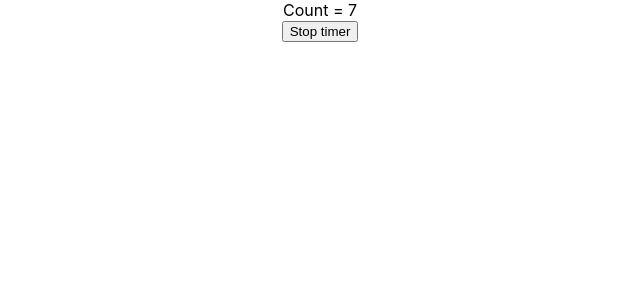
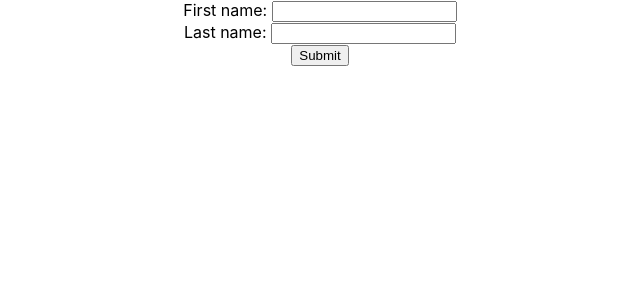
Before and after one commit to harislee168/react-hook, a React (Create React App) app: page / in a window 1280 px wide. Shown: the top 300 px of the page, without its empty margins (320-960 px from the left). Built offline with nearby package versions, Linux system fonts and the light colour scheme; the HTML template or start-up script is replaced by a standard one.

Commit message:
custom react hook

```diff
--- a/src/App.js
+++ b/src/App.js
@@ -21,6 +21,11 @@ import CallbackParent from './components/UseCallback/CallbackParent';
 import UseMemoCounter from './components/UseMemo/UseMemoCounter';
 import FocusInput from './components/UseRef/FocusInput';
 import RefCounter from './components/UseRef/RefCounter';
+import DocTitleOne from './components/CustomHook/DocTitleOne';
+import DocTitleTwo from './components/CustomHook/DocTitleTwo';
+import CounterOne from './components/CustomHook/CounterOne';
+import CounterTwo from './components/CustomHook/CounterTwo';
+import UserForm from './components/CustomHook/UserForm';
 
 export const UserContext = React.createContext()
 export const ChannelContext = React.createContext()
@@ -72,7 +77,12 @@ function App() {
       {/* <CallbackParent /> */}
       {/* <UseMemoCounter /> */}
       {/* <FocusInput /> */}
-      <RefCounter />
+      {/* <RefCounter /> */}
+      {/* <DocTitleOne />
+      <DocTitleTwo /> */}
+      {/* <CounterOne />
+      <CounterTwo /> */}
+      <UserForm />
     </div>
   );
 }
--- /dev/null
+++ b/src/components/CustomHook/CounterOne.js
@@ -0,0 +1,19 @@
+import React, {useState} from 'react'
+import useCounter from './useCounter'
+
+const CounterOne = () => {
+  const [count, countHandler] = useCounter()
+
+  return (
+    <div>
+      <div>Count {count}</div>
+      <div>
+        <button onClick={() => {countHandler(1)}}>Add</button>
+        <button onClick={() => {countHandler(-1)}}>Reduce</button>
+        <button onClick={() => {countHandler(0)}}>Rest</button>
+      </div>
+    </div>
+  )
+}
+
+export default CounterOne
--- /dev/null
+++ b/src/components/CustomHook/CounterTwo.js
@@ -0,0 +1,19 @@
+import React, {useState} from 'react'
+import useCounter from './useCounter'
+
+const CounterTwo = () => {
+  const [count, countHandler] = useCounter(10)
+
+  return (
+    <div>
+      <div>Count {count}</div>
+      <div>
+        <button onClick={() => {countHandler(1)}}>Add</button>
+        <button onClick={() => {countHandler(-1)}}>Reduce</button>
+        <button onClick={() => {countHandler(0)}}>Rest</button>
+      </div>
+    </div>
+  )
+}
+
+export default CounterTwo
--- /dev/null
+++ b/src/components/CustomHook/DocTitleOne.js
@@ -0,0 +1,18 @@
+import React, {useState, useEffect} from 'react'
+import useDocumentTitle from './useDocumentTitle'
+
+const DocTitleOne = () => {
+  const [count, setCount] = useState(0)
+
+  useDocumentTitle(count)
+  const addCountHandler = () => {
+    setCount(count + 1)
+  }
+  return (
+    <div>
+      <button onClick={addCountHandler}>Add Count {count}</button>
+    </div>
+  )
+}
+
+export default DocTitleOne
--- /dev/null
+++ b/src/components/CustomHook/DocTitleTwo.js
@@ -0,0 +1,19 @@
+import React, {useState, useEffect} from 'react'
+import useDocumentTitle from './useDocumentTitle'
+
+const DocTitleTwo = () => {
+  const [count, setCount] = useState(0)
+
+  useDocumentTitle(count)
+
+  const addCountHandler = () => {
+    setCount(count + 1)
+  }
+  return (
+    <div>
+      <button onClick={addCountHandler}>Add Count {count}</button>
+    </div>
+  )
+}
+
+export default DocTitleTwo
--- /dev/null
+++ b/src/components/CustomHook/UserForm.js
@@ -0,0 +1,33 @@
+import React, {useState} from 'react'
+import useInput from './useInput'
+
+function UserForm() {
+
+  const submitHandler = (e) => {
+    e.preventDefault()
+    alert(`Hello ${firstName} ${lastName}`)
+    resetFirstName()
+    resetLastName()
+  }
+
+  const [firstName, bindFirstName, resetFirstName] = useInput('')
+  const [lastName, bindLastName, resetLastName] = useInput('')
+
+  return (
+    <div>
+      <form onSubmit={submitHandler}>
+        <div>
+          <label>First name: </label>
+          <input type='text' {...bindFirstName}></input>
+        </div>
+        <div>
+          <label>Last name: </label>
+          <input type='text' {...bindLastName}></input>
+        </div>
+        <div><button type='submit'>Submit</button></div>
+      </form>
+    </div>
+  )
+}
+
+export default UserForm
--- /dev/null
+++ b/src/components/CustomHook/useCounter.js
@@ -0,0 +1,18 @@
+import {useState} from 'react'
+
+const useCounter = (initialCount = 0) => {
+  const [count, setCount] = useState(initialCount)
+
+  const countHandler = (val) => {
+    if (val === 0){
+      setCount(initialCount)
+    }
+    else {
+      setCount(prevCount => {return prevCount + val})
+    }
+  }
+
+  return [count, countHandler]
+}
+
+export default useCounter
--- /dev/null
+++ b/src/components/CustomHook/useDocumentTitle.js
@@ -0,0 +1,9 @@
+import {useEffect} from 'react'
+
+const useDocumentTitle = (count) => {
+  useEffect(() => {
+    document.title =`You have clicked ${count}`
+  }, [count])
+}
+
+export default useDocumentTitle
--- /dev/null
+++ b/src/components/CustomHook/useInput.js
@@ -0,0 +1,19 @@
+import {useState} from 'react'
+
+const useInput = (initialValue) => {
+  const [value, setValue] = useState(initialValue)
+
+  const reset = () => {
+    setValue(initialValue)
+  }
+
+  const bind = {
+    value: value,
+    onChange: (e) => {
+      setValue(e.target.value)
+    }
+  }
+  return [value, bind, reset]
+}
+
+export default useInput
```
